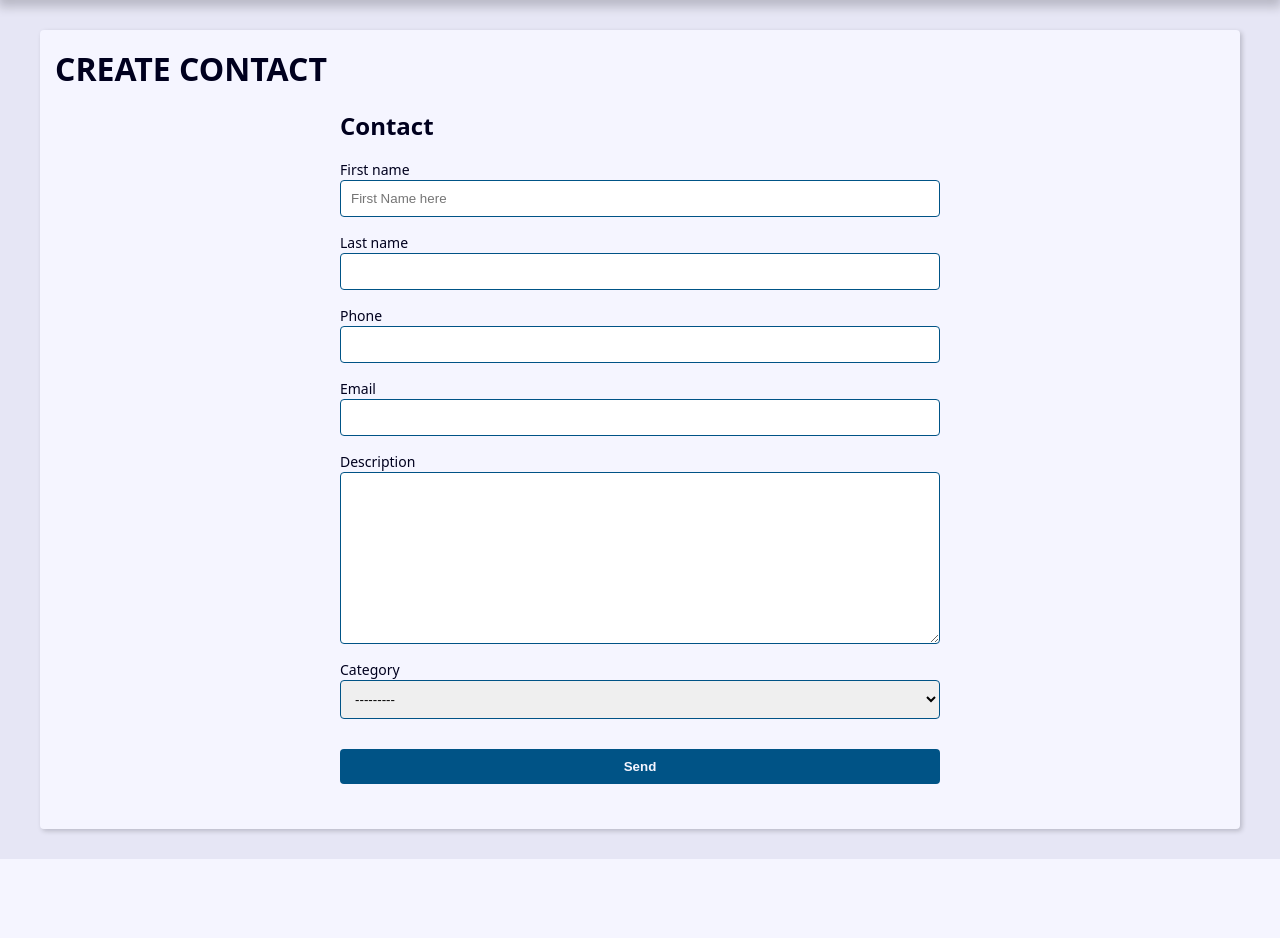
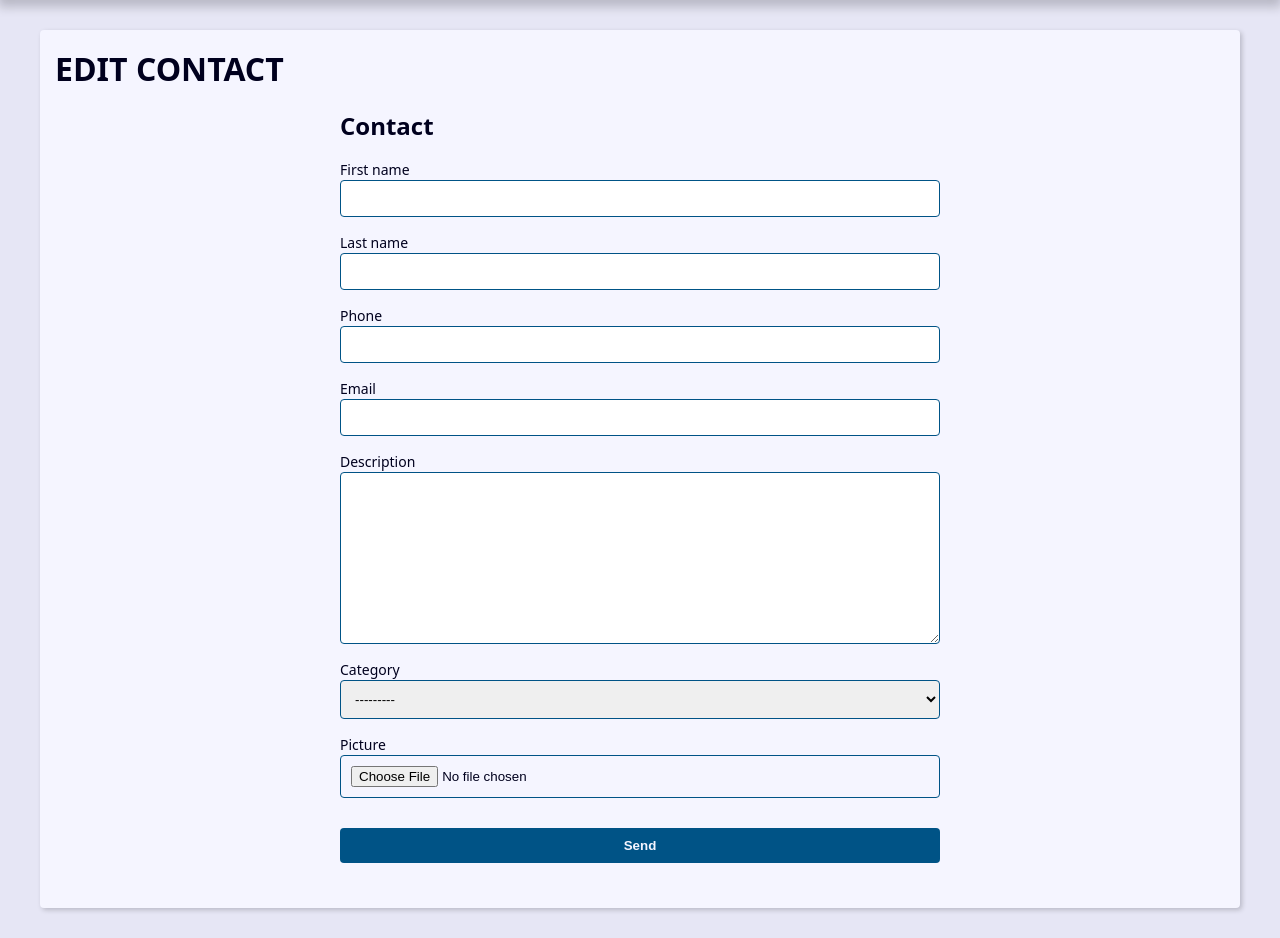
Before and after one commit to eduardoqmf/Projeto-Agenda, a Django app: template contact/templates/contact/create.html in a window 1280 px wide. Shown: the part 239-1177 px from the top of the page. Before the commit the page ends 1098 px from the top, so only its background shows below. Run offline with Django 5.2, Linux system fonts and the light colour scheme; the template is opened without the code that fills it: values that come from a table or form of the project are taken from there, others are empty.

Commit message:
creating pictures at views and forms

```diff
--- a/contact/forms.py
+++ b/contact/forms.py
@@ -7,6 +7,13 @@ from . import models
 
 
 class ContactForm(forms.ModelForm):
+    picture = forms.ImageField(
+        widget=forms.FileInput(
+            attrs={
+                'accept': 'image/*'
+            }
+        )
+    )
 
     class Meta:
         model = models.Contact
@@ -17,14 +24,8 @@ class ContactForm(forms.ModelForm):
             'email',
             'description',
             'category',
+            'picture',
         )
-        widgets = {
-            'first_name': forms.TextInput(
-                attrs={
-                    'placeholder': 'First Name here'
-                }
-            ),
-        }
 
     def clean(self) -> dict[str, Any]:
         cleaned_data = super().clean()
--- a/contact/templates/contact/create.html
+++ b/contact/templates/contact/create.html
@@ -1,7 +1,13 @@
 {% extends 'global/base.html' %}
 
 {% block content %}
-  <h1>CREATE CONTACT</h1>
+  <h1>
+    {% if "create" in form_action %}
+      CREATE CONTACT
+    {% else %}
+      EDIT CONTACT
+    {% endif %}
+  </h1>
   <div class="form-wrapper">
 
     <h2>Contact</h2>
@@ -26,6 +32,11 @@
             {% endif %}
 
           </div>
+          {% if field.name == 'picture' and field.value.url %}
+            <div class="form-group">
+              <img src="{{ field.value.url }}" alt="">
+            </div>
+          {% endif %}
         {% endfor %}
       </div>
 
--- a/contact/views/contact_forms.py
+++ b/contact/views/contact_forms.py
@@ -10,7 +10,7 @@ def create(request):
     form_action = reverse('contact:create')
 
     if request.method == 'POST':
-        form = ContactForm(request.POST)
+        form = ContactForm(request.POST, request.FILES)
         context = {
             'form': form,
             'form_action': form_action,
@@ -42,7 +42,7 @@ def update(request, contact_id):
     form_action = reverse('contact:update', args=(contact_id,))
 
     if request.method == 'POST':
-        form = ContactForm(request.POST, instance=contact)
+        form = ContactForm(request.POST, request.FILES, instance=contact)
         context = {
             'form': form,
             'form_action': form_action,
```
Also changed, not shown: contact/templates/contact/contact.html (+8 -0 lines).
